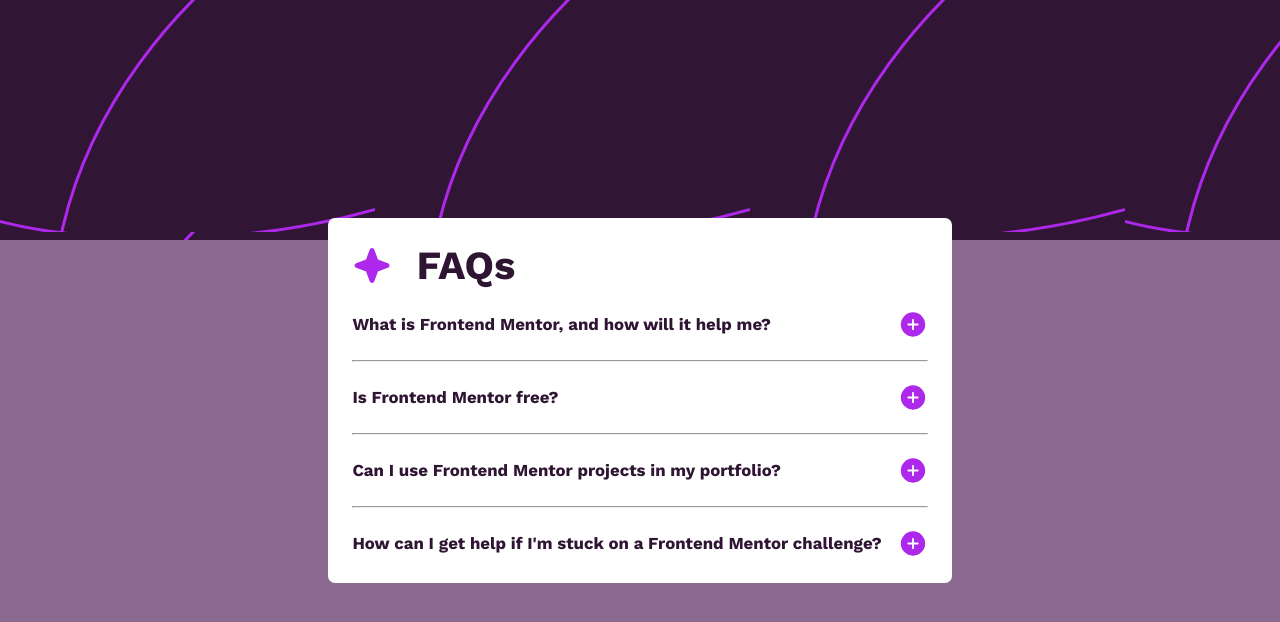
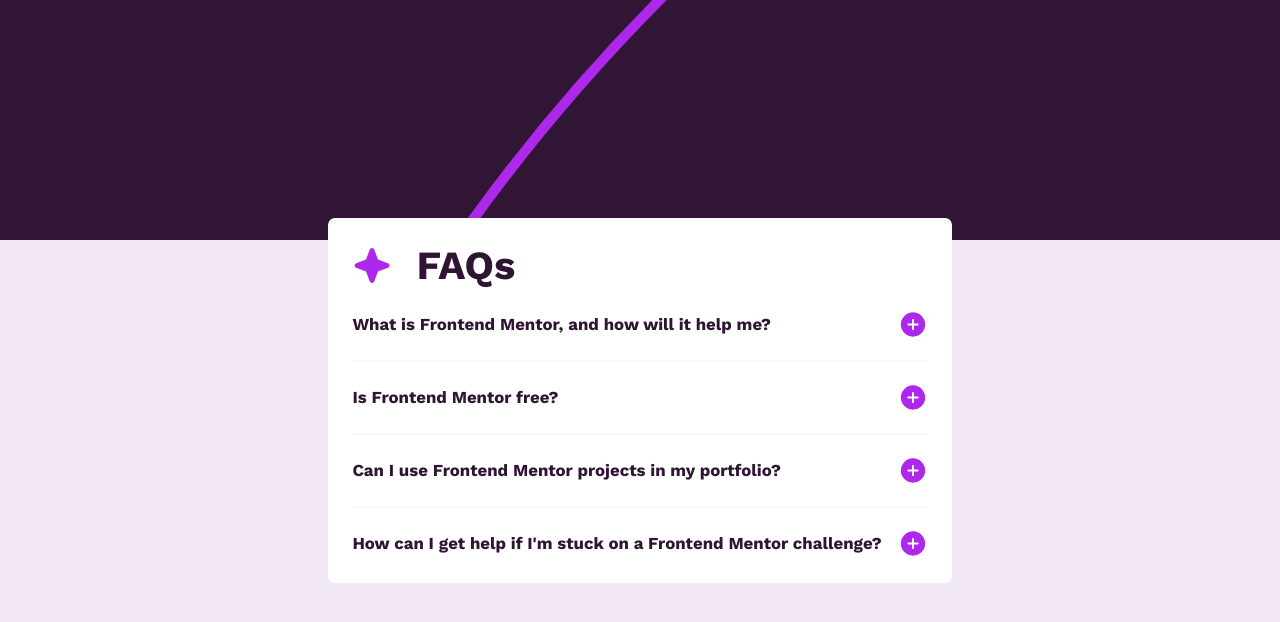
Before and after one commit to edtwelve/faq-accordion, a plain HTML site: page index.html in a window 1280 px wide. Drawn offline with nearby package versions, Linux system fonts and the light colour scheme.

Commit message:
adjust background image cover, hr color

```diff
--- a/styles.css
+++ b/styles.css
@@ -11,12 +11,14 @@ body {
     place-items: center;
     height: 100vh;
 
-    background-color: hsl(292, 16%, 49%);
+    background-color: hsl(292deg 35.4% 84.3% / 45%);
     font-family: 'Work Sans';
 }
 
 .background {
     background-image: url('assets/background-pattern-mobile.svg');
+    background-size: cover;
+
     height: 30vh;
     position: absolute;
     top: 0;
@@ -60,7 +62,7 @@ h3 {
 }
 
 hr {
-    background:hsl(292, 16%, 49%);
+    border: 1px solid #e8e6e642;
 }
 
 .question {
```
